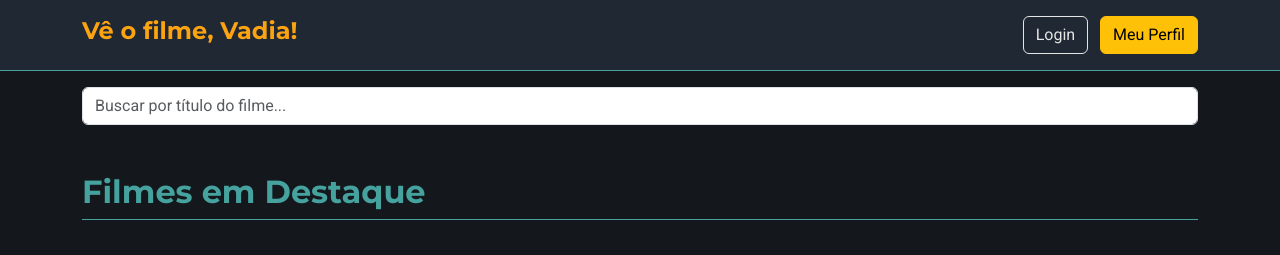
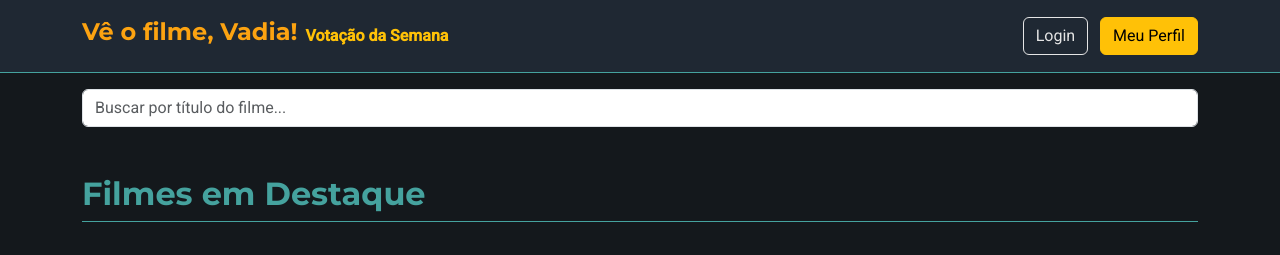
Before and after one commit to Famoveover/V-oFilmeVadia-, a plain HTML site: page index.html in a window 1280 px wide. Shown: the top 255 px of the page. Drawn offline with nearby package versions, Linux system fonts and the light colour scheme.

Commit message:
Update index.html

```diff
--- a/index.html
+++ b/index.html
@@ -19,6 +19,7 @@
             </a>
 
             <ul class="nav col-12 col-lg-auto me-lg-auto mb-2 justify-content-center mb-md-0">
+                <li><a href="./pages/choose.html" class="nav-link px-2 text-warning fw-bold">Votação da Semana</a></li>
             </ul>
 
             <div class="text-end">
```
Lines whose indentation alone changed are shown as unchanged.
